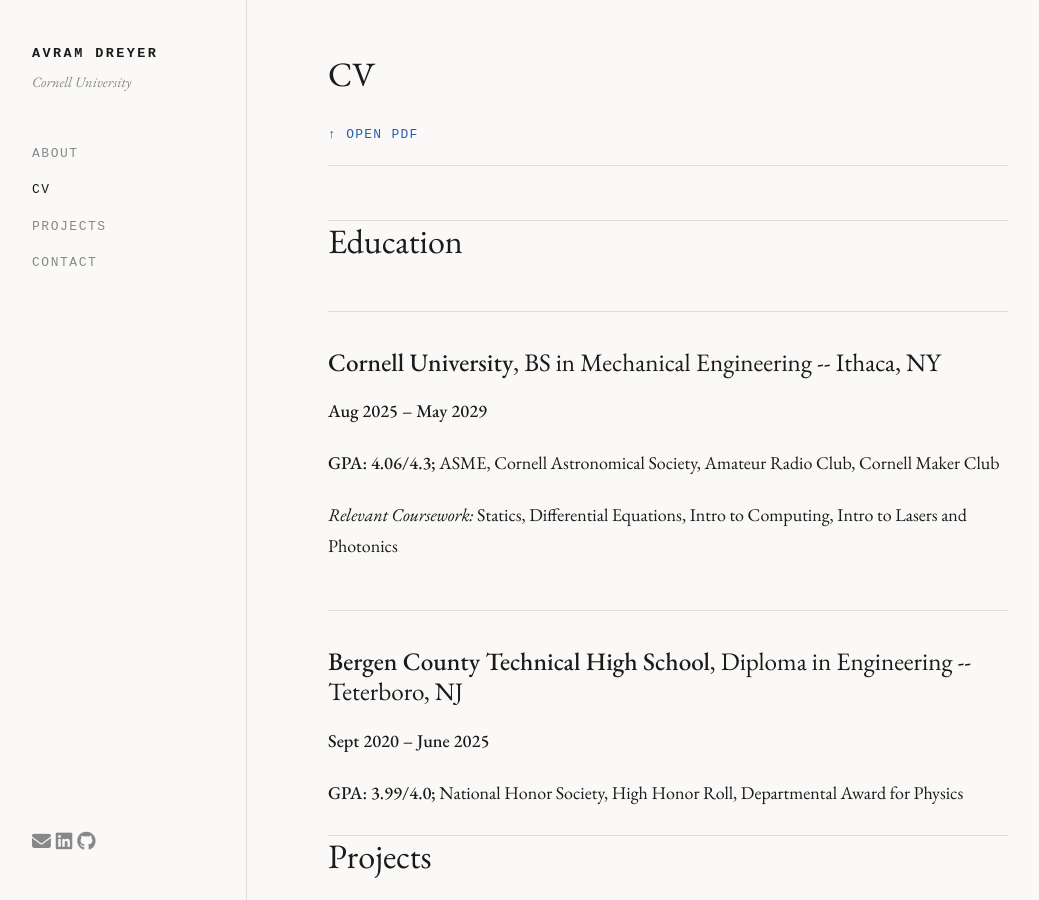
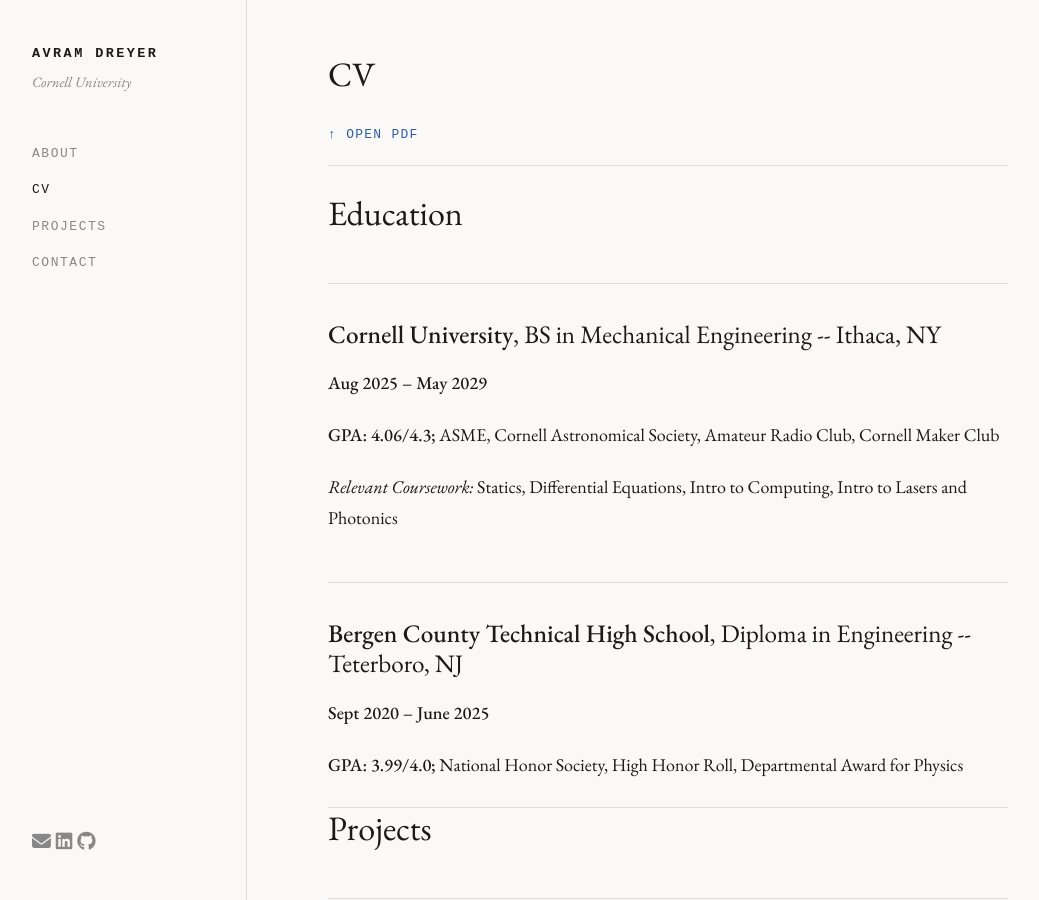
Before and after one commit to Aviboi/Aviboi.github.io, a Jekyll site: the page built from cv/index.html, in a window 1280 px wide and 900 px high. Shown: the whole window, without its empty margins (13-1052 px from the left). Built offline with Jekyll 4.4.1, drawn with Linux system fonts in a browser that asks for light colours; nearby versions of some CDN libraries; some web fonts are replaced.

Commit message:
chore: rebuild CV

```diff
--- a/cv/index.html
+++ b/cv/index.html
@@ -6,16 +6,12 @@ permalink: /cv/
 
 <div class="cv-content">
 <article class="markdown-body">
-        <div class="cv-section">
-<h1>CV</h1>
+        <h1>CV</h1>
 <div class="cv-download-bar">
   <a href="/assets/files/cv.pdf" class="cv-download-link" target="_blank" rel="noopener noreferrer">↑ Open PDF</a>
 </div>
-
-
-</div><div class="cv-section">
+<div class="cv-section">
 <h1>Education</h1>
-
 </div><div class="cv-section">
 <h2><strong>Cornell University</strong>, BS in Mechanical Engineering -- Ithaca, NY</h2>
         <p><strong>Aug 2025 – May 2029</strong></p>
@@ -27,17 +23,14 @@ permalink: /cv/
         <p><strong><em>Relevant Coursework:</em></strong> Statics, Differential Equations, Intro to Computing, Intro to Lasers and Photonics</p>
         </li>
         </ul>
-
 </div><div class="cv-section">
 <h2><strong>Bergen County Technical High School</strong>, Diploma in Engineering -- Teterboro, NJ</h2>
         <p><strong>Sept 2020 – June 2025</strong></p>
         <ul>
         <li><strong>GPA: 3.99/4.0;</strong> National Honor Society, High Honor Roll, Departmental Award for Physics</li>
         </ul>
-
 </div><div class="cv-section">
 <h1>Projects</h1>
-
 </div><div class="cv-section">
 <h2><strong>Satellite Thermal Heatsink</strong> -- <strong>Houston, TX</strong></h2>
         <p><strong>Sept 2024 – Apr 2025</strong></p>
@@ -55,10 +48,8 @@ permalink: /cv/
         <p>Presented at Johnson Space Center to NASA engineers for potential implementation in flight hardware.</p>
         </li>
         </ul>
-
 </div><div class="cv-section">
 <h1>Technical Experience</h1>
-
 </div><div class="cv-section">
 <h2><strong>Mechanical Subteam Member</strong>, <strong>Cornell Autonomous Sailboat Team</strong> -- Ithaca, NY</h2>
         <p><strong>Feb 2026 – present</strong></p>
@@ -71,7 +62,6 @@ permalink: /cv/
         <p>Designed and built sail rigging using Solidworks and 3D printed PLA.</p>
         </li>
         </ul>
-
 </div><div class="cv-section">
 <h2><strong>Sailing and STEM Instructor</strong>, <strong>Camp Wigwam For Boys</strong> -- Waterford, ME</h2>
         <p><strong>June 2025 – Aug 2025</strong></p>
@@ -86,10 +76,8 @@ permalink: /cv/
         <p>Assisted in the successful construction and launch of a high-powered I-engine model rocket.</p>
         </li>
         </ul>
-
 </div><div class="cv-section">
 <h1>Research Experience</h1>
-
 </div><div class="cv-section">
 <h2><strong>ZT Group</strong>, <strong>Cornell University</strong> -- Ithaca, NY</h2>
         <p><strong>Mar 2026 – present</strong></p>
@@ -102,7 +90,6 @@ permalink: /cv/
         <p>Investigated the use of nanoscale thermal switches with applications in semiconductor electronics and aerospace.</p>
         </li>
         </ul>
-
 </div><div class="cv-section">
 <h2><strong>Parziale Group</strong>, <strong>Stevens Institute of Technology</strong> -- Hoboken, NJ</h2>
         <p><strong>Sept 2024 – June 2025</strong></p>
@@ -121,7 +108,6 @@ permalink: /cv/
         <p>Contributed to graduate-level fluid dynamics research for the US Navy Office of Naval Research (ONR).</p>
         </li>
         </ul>
-
 </div><div class="cv-section">
 <h1>Skills and Interests</h1>
         <p><strong>Technologies:</strong> Python, Autodesk Fusion 360, Autodesk Inventor, MATLAB, ANSYS Mechanical, Arduino</p>
```
